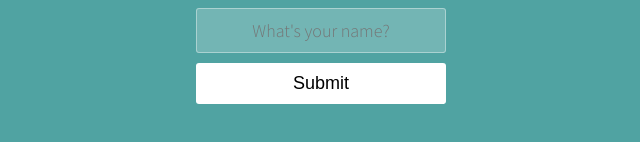
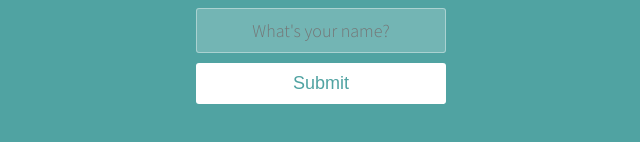
Before and after one commit to Felipemspc/ReactStudy, a React (Vite) app in the folder ReactEventHandling/: page / in a window 1280 px wide. Shown: the part 250-392 px from the top of the page, without its empty margins (319-959 px from the left). Built offline with nearby package versions, Linux system fonts and the light colour scheme.

Commit message:
Exercicio de React how to handle events Refeito.

```diff
--- a/ReactEventHandling/package.json
+++ b/ReactEventHandling/package.json
@@ -10,8 +10,8 @@
     "preview": "vite preview"
   },
   "dependencies": {
-    "react": "^19.2.4",
-    "react-dom": "^19.2.4"
+    "react": "^19.2.7",
+    "react-dom": "^19.2.7"
   },
   "devDependencies": {
     "@types/react": "^18.2.56",
--- a/ReactEventHandling/public/styles.css
+++ b/ReactEventHandling/public/styles.css
@@ -18,7 +18,6 @@ body {
   margin: 10% auto;
   padding: 80px 0;
   text-align: center;
-
 }
 
 .container h1 {
--- a/ReactEventHandling/src/components/App.jsx
+++ b/ReactEventHandling/src/components/App.jsx
@@ -1,49 +1,32 @@
-import React, { useState } from "react";
+import React , {useState} from "react";
+
+
+
 
 function App() {
-  const [headingText, setHeadingText] = useState("Hello");
-  const [isMouseover, setMouseOver] = useState(false);
-  const [isMouseDown, setMouseDown] = useState(false);
-  function handleOnClick() {
-    console.log("Clicando em submit!");
-    setHeadingText("Submitted");
-  }
-  function handleMouseOver() {
-    console.log("Cursor em cima do botao submit");
-    setMouseOver(true);
-  }
-  function handleMouseOut() {
-    console.log("Mouse saindo da botão submit");
-    setMouseOver(false);
-  }
-  function handleMouseDown(){
-    console.log("Mouse  foi clicado")
-    setMouseDown(true)
 
-  }
-  function handleMouseUp(){
-    setMouseDown(false)
-  }
+const [headingText, setHeadingText] = useState("Hello")
+const [isMouseOver, setMouseOver] = useState(false)
+function handleMouseOver(){
+
+  setMouseOver(true)
+}
+
+function handleMouseLeave(){
+  setMouseOver(false)
+}
+function handleClick(){
+  setHeadingText("Submitted!")
+
+}
+
+
 
   return (
     <div className="container">
       <h1>{headingText}</h1>
       <input type="text" placeholder="What's your name?" />
-      <button
-        onClick={handleOnClick}
-        onMouseOver={handleMouseOver}
-        onMouseOut={handleMouseOut}
-        onMouseDown={handleMouseDown}
-        onMouseUp={handleMouseUp}
-
-        style={{
-          backgroundColor: isMouseover ? "black" : "white",
-          color: isMouseover ? "white" : "black",
-          boxShadow: isMouseDown ? "10px 10px 10px red" : "none",transition:"box-shadow 0.2 ease-in-out",
-        }}
-      >
-        Submit
-      </button>
+      <button onClick={handleClick} onMouseOver={handleMouseOver} style={{backgroundColor: isMouseOver? "black" : "white"}} onMouseLeave={handleMouseLeave}>Submit</button>
     </div>
   );
 }
--- a/ReactEventHandling/src/index.jsx
+++ b/ReactEventHandling/src/index.jsx
@@ -2,11 +2,11 @@ import React from "react";
 import ReactDOM from "react-dom/client"
 import App from "./components/App";
 
+
+
 const root = ReactDOM.createRoot(document.getElementById("root"));
 
-
-
-root.render(<App />);
+root.render(<App/>)
 
 // If you're running this locally in VS Code use the commands:
 // npm install
```
Also changed, not shown: 2 other files (tests, documents, lock files or other folders).
